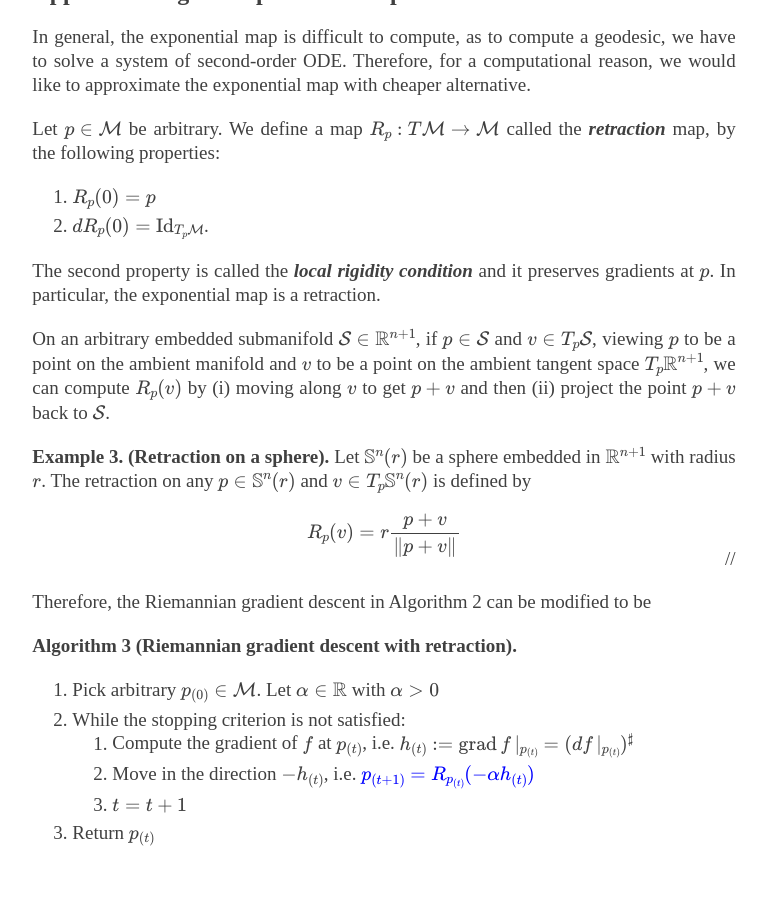
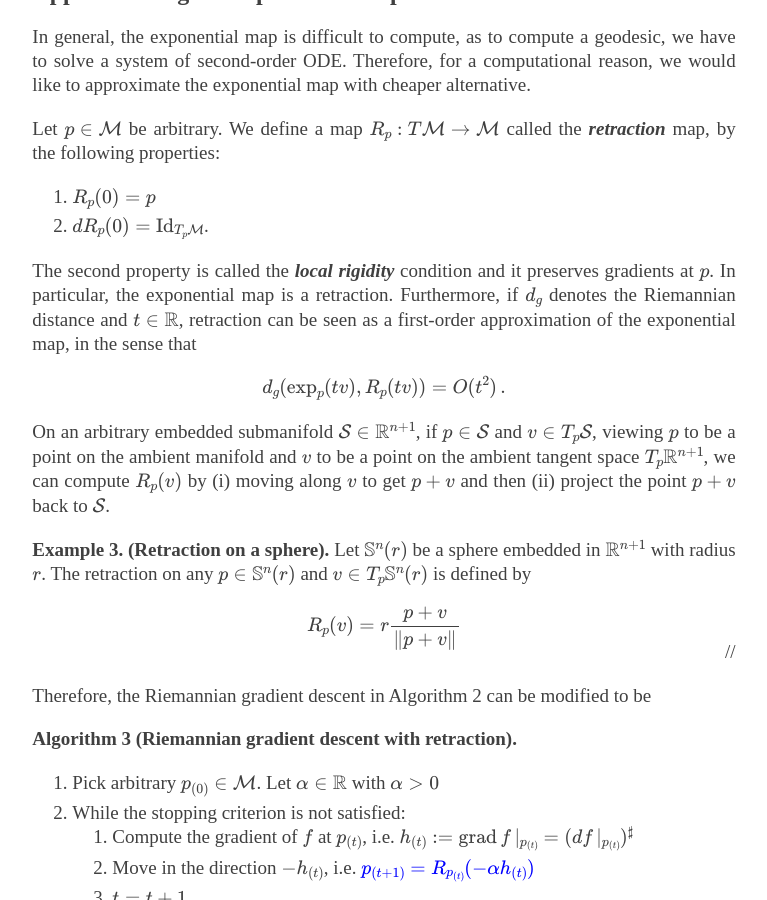
Before and after one commit to hsyodysseyjr/wiseodd0, a Jekyll site: the page built from _posts/2019-04-09-optimization-riemannian-manifolds.md, in a window 1280 px wide and 900 px high, scrolled down 5085 px. Shown: the whole window, without its empty margins (256-1023 px from the left). Built offline with Jekyll 4.4.1, drawn with Linux system fonts in a browser that asks for light colours; nearby versions of some CDN libraries; formulas are drawn with MathJax 3.

Commit message:
Revision

```diff
--- a/_posts/2019-04-09-optimization-riemannian-manifolds.md
+++ b/_posts/2019-04-09-optimization-riemannian-manifolds.md
@@ -193,7 +193,11 @@ Let $p \in \M$ be arbitrary. We define a map $R_p: T\M \to \M$ called the **_ret
 1. $R_p(0) = p$
 2. $dR_p(0) = \text{Id}\_{T_p \M}$.
 
-The second property is called the **_local rigidity condition_** and it preserves gradients at $p$. In particular, the exponential map is a retraction.
+The second property is called the **_local rigidity_** condition and it preserves gradients at $p$. In particular, the exponential map is a retraction. Furthermore, if $d_g$ denotes the Riemannian distance and $t \in \R$, retraction can be seen as a first-order approximation of the exponential map, in the sense that
+
+$$
+    d_g(\exp_p(tv), R_p(tv)) = O(t^2) \, .
+$$
 
 On an arbitrary embedded submanifold $\S \in \R^{n+1}$, if $p \in \S$ and $v \in T_p \S$, viewing $p$ to be a point on the ambient manifold and $v$ to be a point on the ambient tangent space $T_p \R^{n+1}$, we can compute $R_p(v)$ by (i) moving along $v$ to get $p + v$ and then (ii) project the point $p+v$back to $\S$.
 
```
